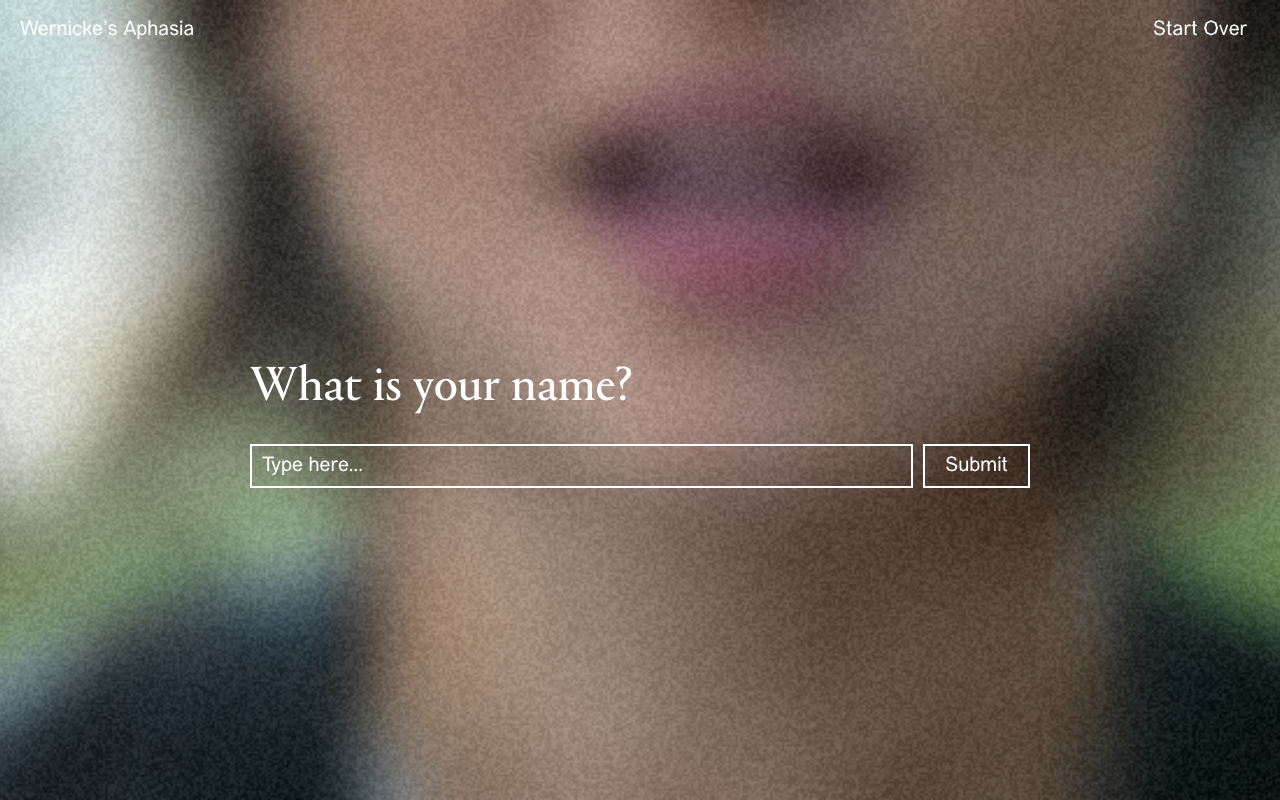
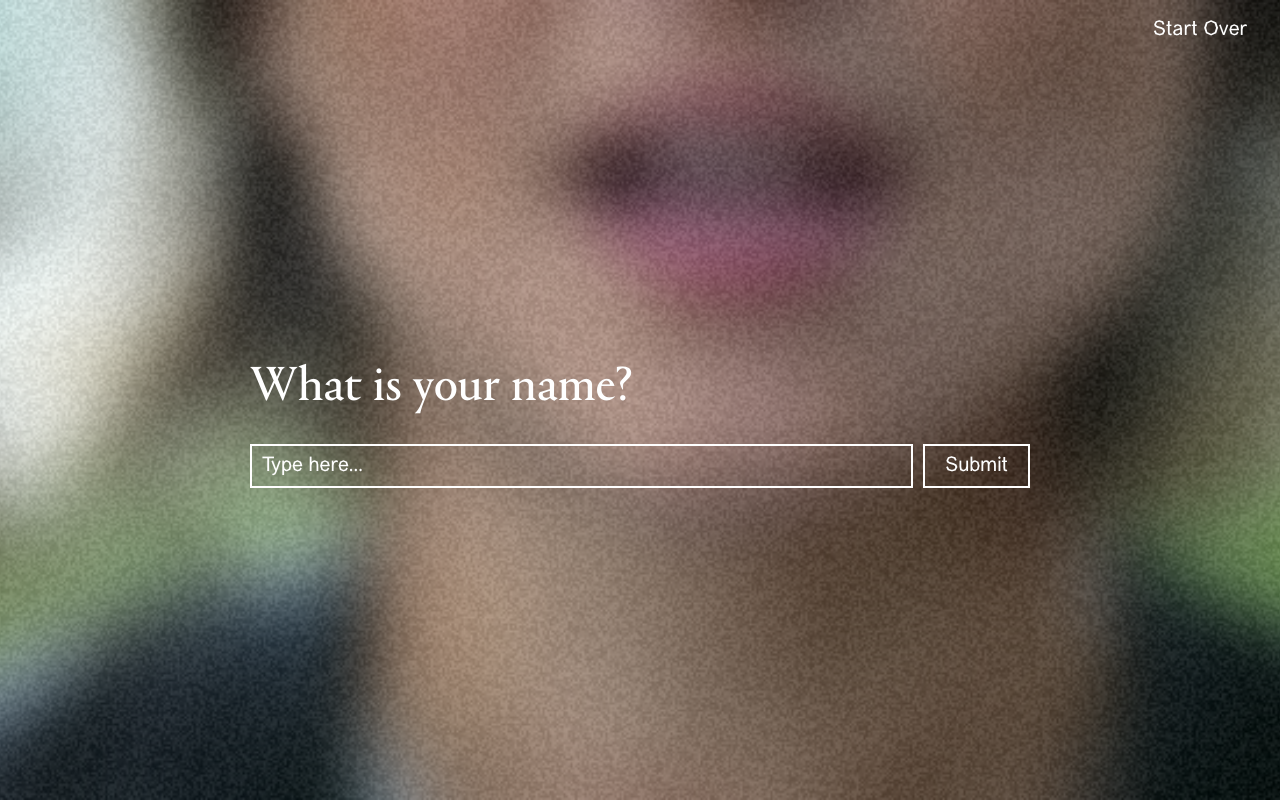
Before and after one commit to bignat7/Wernicke-s-Aphasia, a plain HTML site: page index.html in a window 1280 px wide. Drawn offline with Linux system fonts and the light colour scheme.

Commit message:
Update index.html

```diff
--- a/index.html
+++ b/index.html
@@ -8,7 +8,7 @@
 </head>
 <body>
   <div id="top-bar">
-    <span id="title">Wernicke's Aphasia</span>
+    <span id="title"></span>
     <a href="#" id="start-over">Start Over</a>
   </div>
   <div id="main-container">
```
